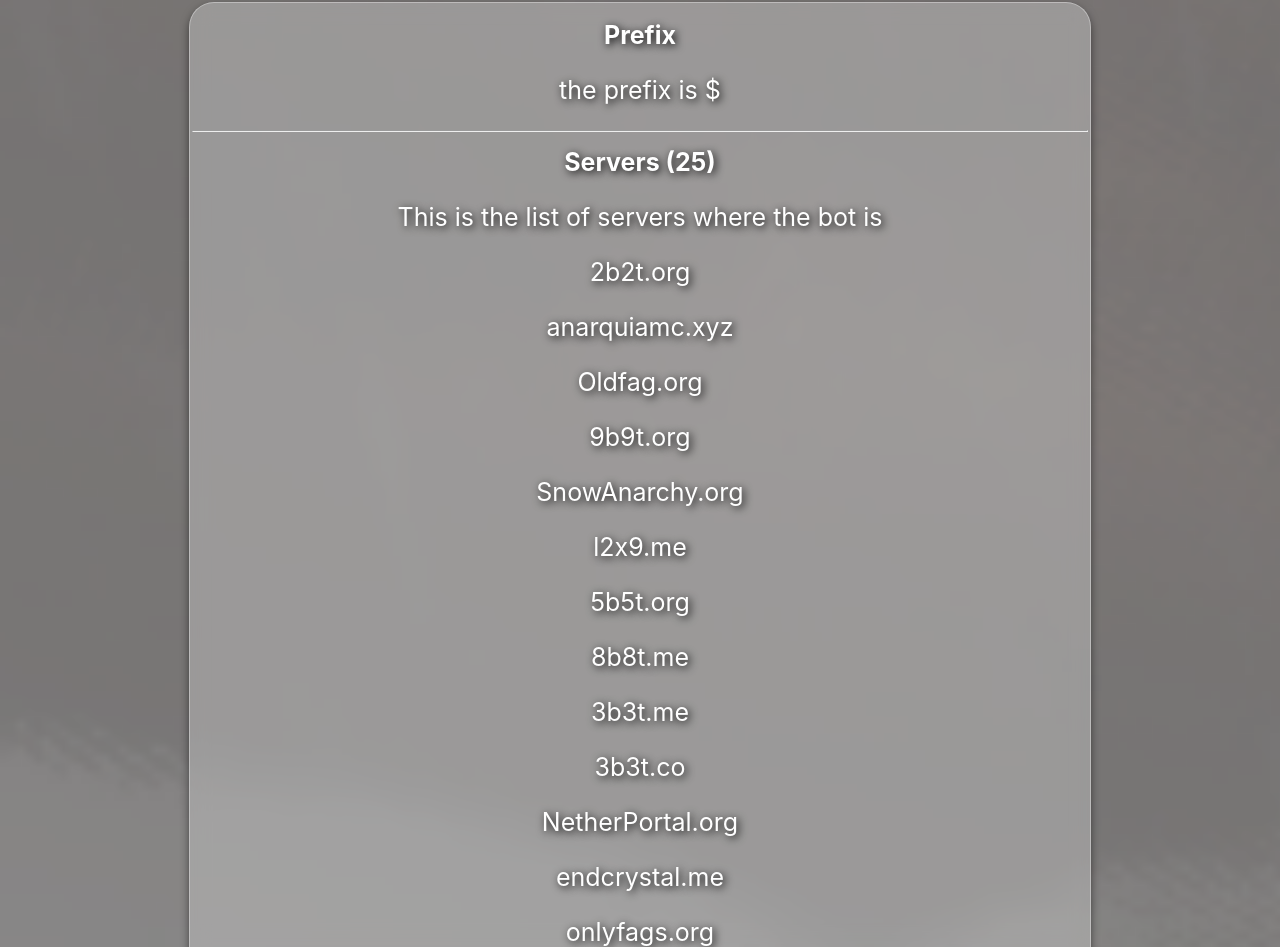
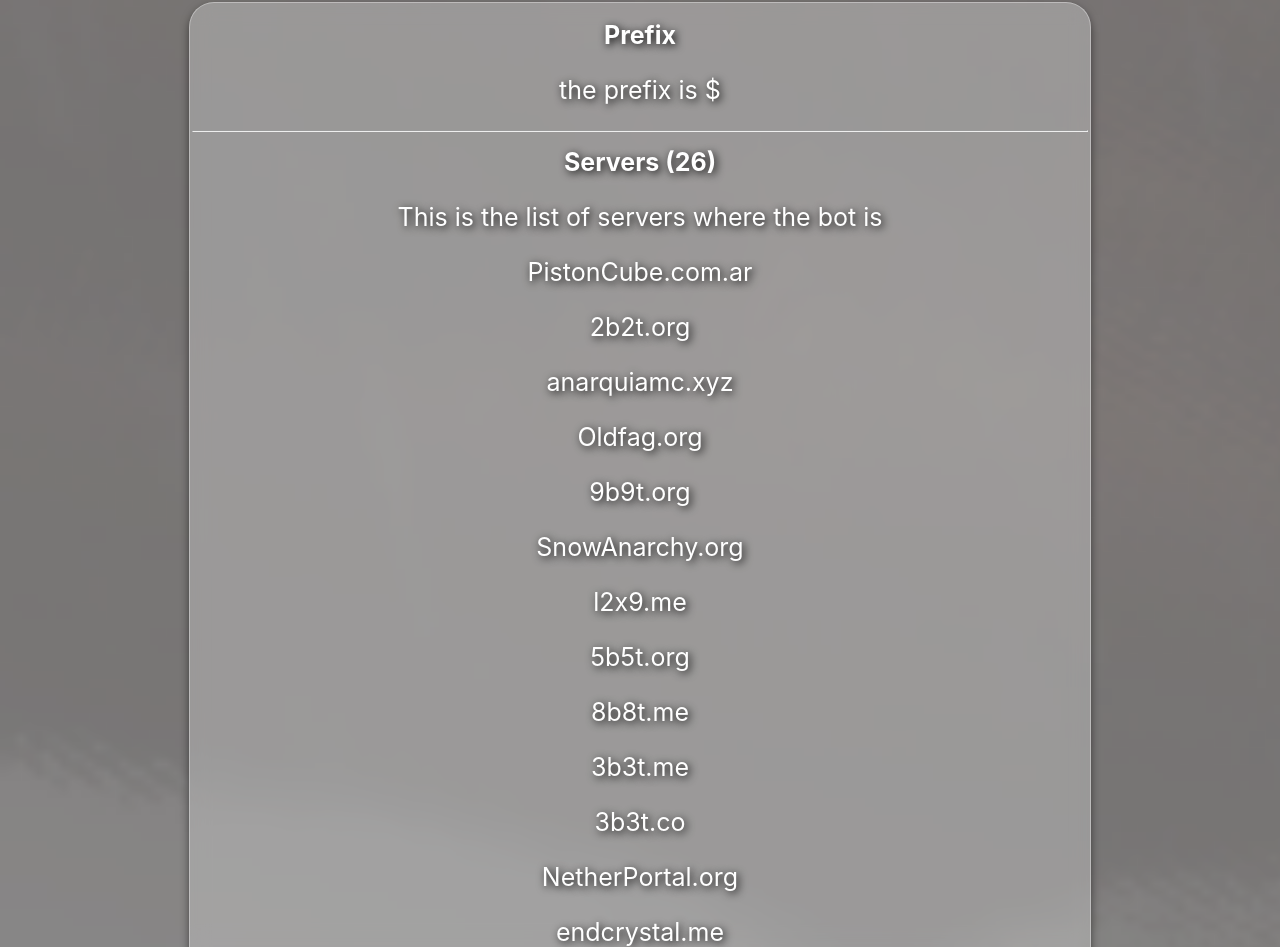
Before and after one commit to PistonCube/PistonCubeBOT-WebSite, a plain HTML site: page index.html in a window 1280 px wide. Shown: the part 782-1729 px from the top of the page. Drawn offline with nearby package versions, Linux system fonts and the light colour scheme; no server answers; a script that the page names is missing; a web font is replaced by a local one.

Commit message:
Update index.html

```diff
--- a/index.html
+++ b/index.html
@@ -67,8 +67,9 @@
 
 
                     <hr class="beautiful-line">
-                    <h4><b>Servers (25)</b></h4>
+                    <h4><b>Servers (26)</b></h4>
                     <p>This is the list of servers where the bot is</p>
+                    <p>PistonCube.com.ar</p>
                     <p>2b2t.org</p>
                     <p>anarquiamc.xyz</p>
                     <p>Oldfag.org</p>
```
